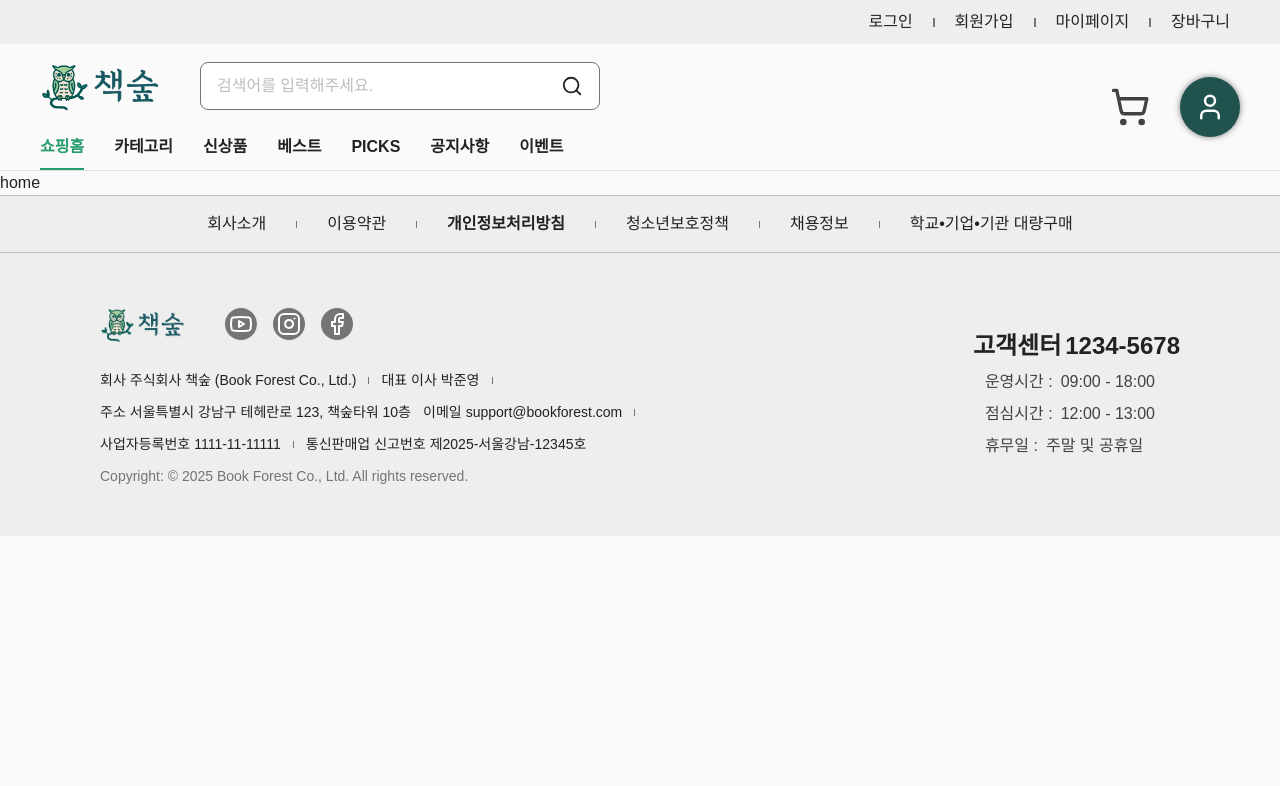
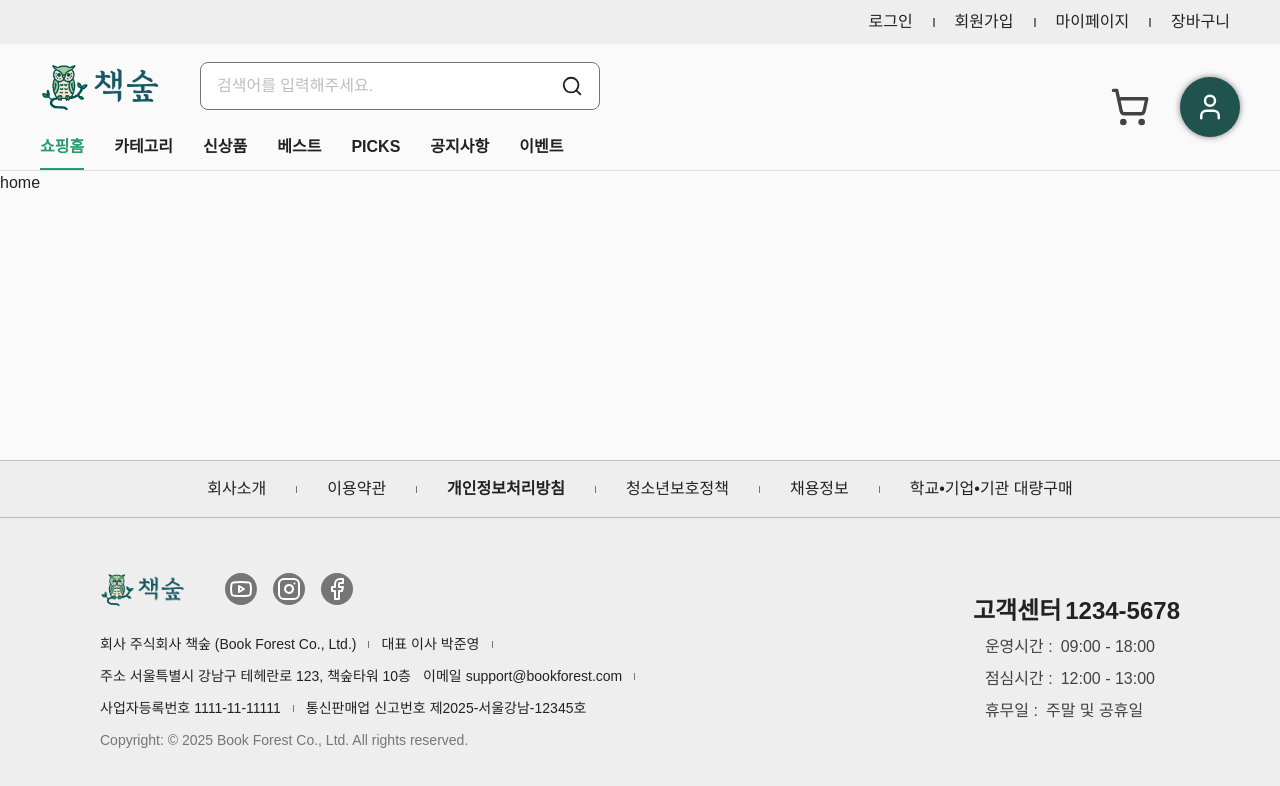
Before and after one commit to juny-0429/book-forest, a Next.js app: page / in a window 1280 px wide. Shown: the top 786 px of the page. Built offline with nearby package versions, Linux system fonts and the light colour scheme.

Commit message:
레이아웃 수정

```diff
--- a/src/components/Layout/AppLayout.tsx
+++ b/src/components/Layout/AppLayout.tsx
@@ -4,9 +4,9 @@ import Footer from '../Layout/Footer/Footer';
 
 export default function AppLayout({ children }: PropsWithChildren) {
   return (
-    <div className='mt-[172p]'>
+    <div className=' flex flex-col min-h-screen w-full'>
       <Header />
-      <main>{children}</main>
+      <main className='flex-grow'>{children}</main>
       <Footer />
     </div>
   );
```
